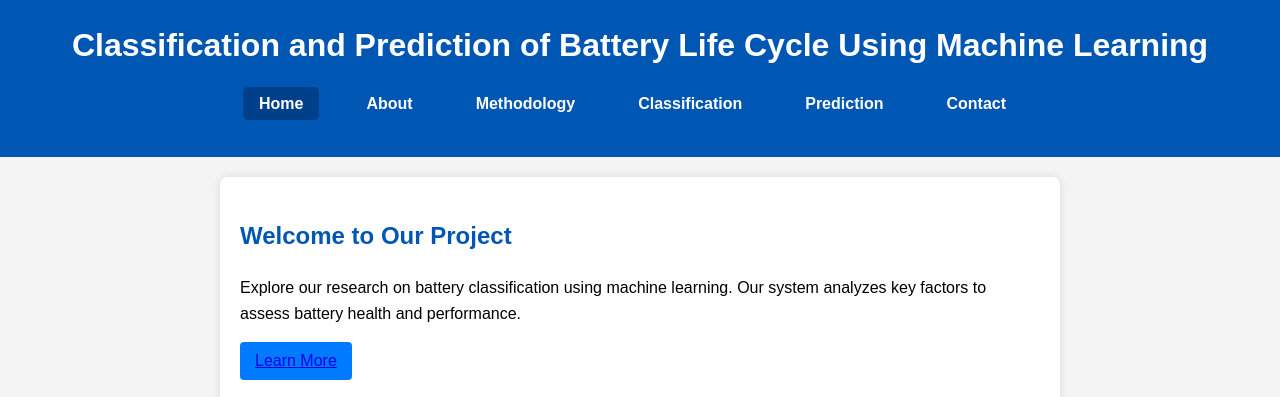
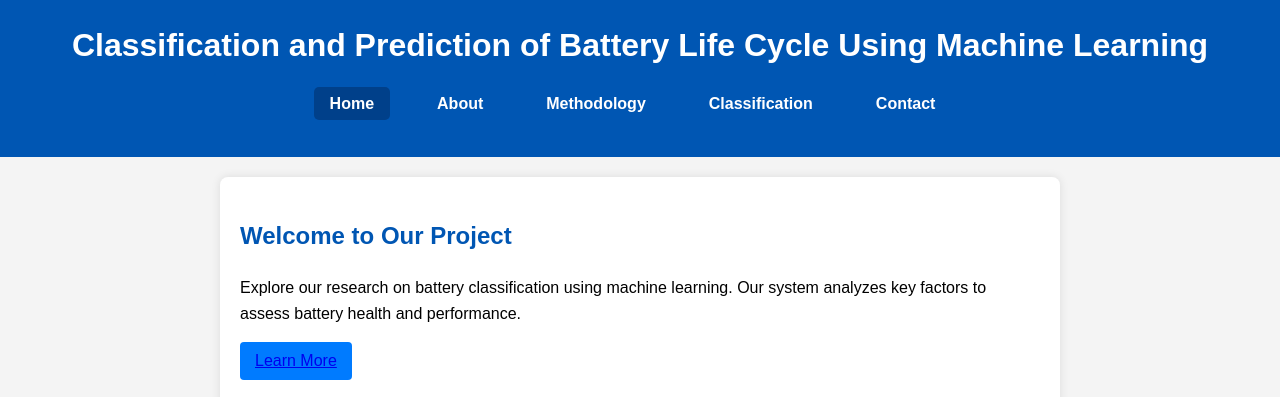
Before and after one commit to Faizan8291/batterywebsiteg4, a website: page docs/index.html in a window 1280 px wide. Shown: the top 397 px of the page. Drawn offline with Linux system fonts and the light colour scheme.

Commit message:
Update index.html

```diff
--- a/docs/index.html
+++ b/docs/index.html
@@ -19,7 +19,7 @@
                 <li><a href="about.html">About</a></li>
                 <li><a href="methodology.html">Methodology</a></li>
                 <li><a href="classification.html">Classification</a></li>
-                <li><a href="results.html" >Prediction</a></li>
+<!--                 <li><a href="results.html" >Prediction</a></li> -->
                 <li><a href="contact.html">Contact</a></li>
             </ul>
         </nav>
```
